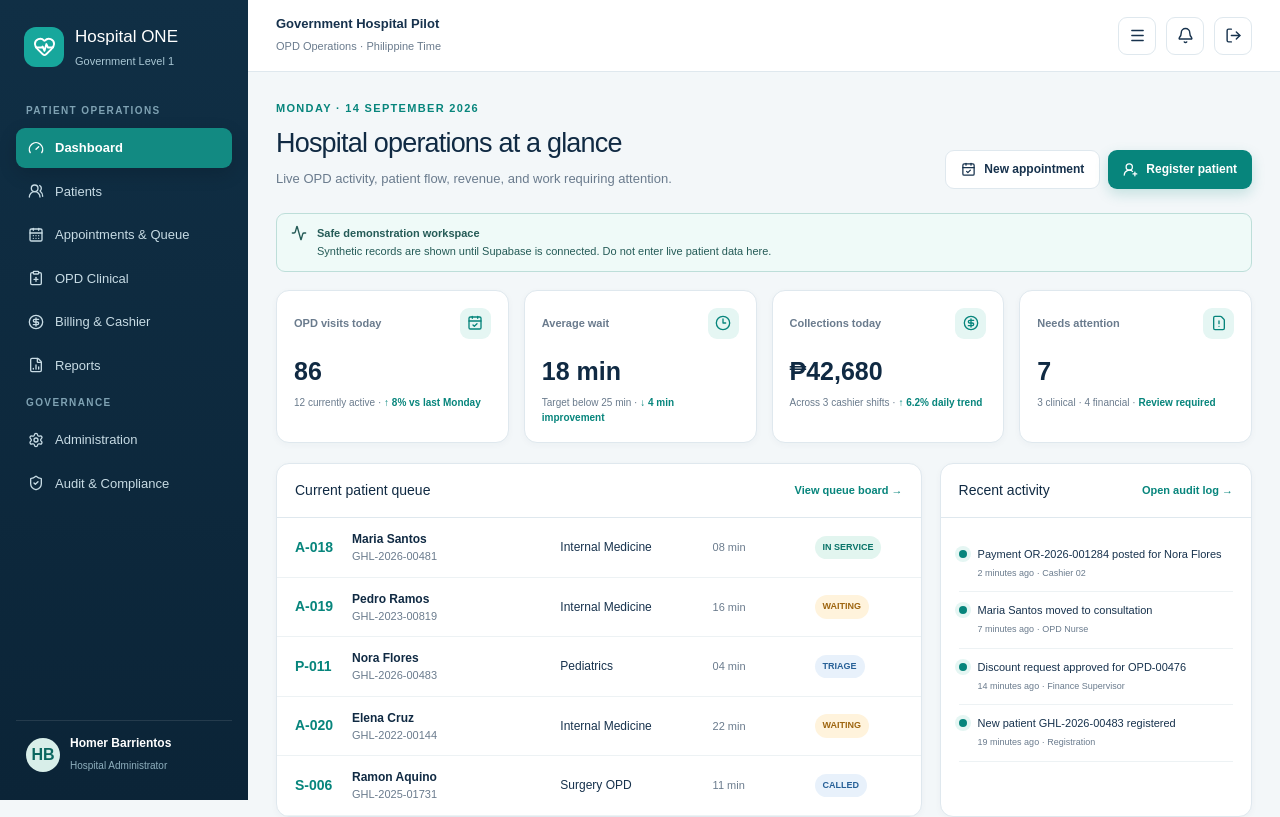
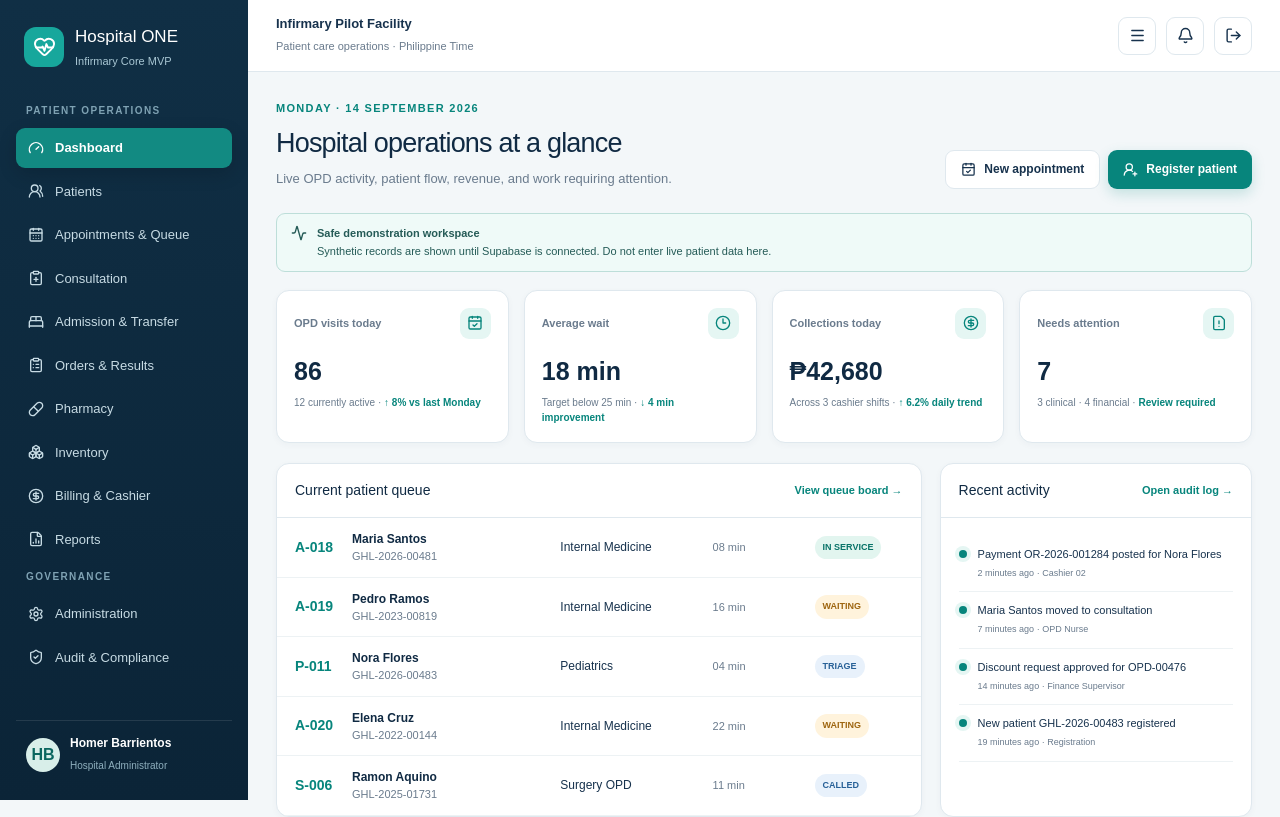
Before and after one commit to homerbarrientos/hospital-information-system, a Next.js app: page / in a window 1280 px wide. Shown: the top 817 px of the page. Built offline with nearby package versions, Linux system fonts and the light colour scheme.

Commit message:
Revise Hospital ONE for Infirmary Core MVP

```diff
--- a/src/components/app-shell.tsx
+++ b/src/components/app-shell.tsx
@@ -1,6 +1,6 @@
 "use client";
-import Link from"next/link";import{usePathname}from"next/navigation";import{Activity,Bell,CalendarDays,CircleDollarSign,ClipboardPlus,FileChartColumn,Gauge,HeartPulse,LogOut,Menu,Settings,ShieldCheck,UsersRound}from"lucide-react";
-const main=[["/","Dashboard",Gauge],["/patients","Patients",UsersRound],["/queue","Appointments & Queue",CalendarDays],["/clinical","OPD Clinical",ClipboardPlus],["/billing","Billing & Cashier",CircleDollarSign],["/reports","Reports",FileChartColumn]]as const;const admin=[["/administration","Administration",Settings],["/audit","Audit & Compliance",ShieldCheck]]as const;
-export function AppShell({children}:{children:React.ReactNode}){const path=usePathname();return <div className="app-shell"><aside className="sidebar"><div className="brand"><div className="brand-mark"><HeartPulse size={23}/></div><div><h1>Hospital ONE</h1><p>Government Level 1</p></div></div><p className="nav-label">Patient operations</p><nav className="nav-list">{main.map(([h,l,I])=><Link key={h} href={h} className={`nav-item ${path===h?"active":""}`}><I size={16}/>{l}</Link>)}</nav><p className="nav-label">Governance</p><nav className="nav-list">{admin.map(([h,l,I])=><Link key={h} href={h} className={`nav-item ${path===h?"active":""}`}><I size={16}/>{l}</Link>)}</nav><div className="profile-card"><div className="avatar">HB</div><div><strong>Homer Barrientos</strong><span>Hospital Administrator</span></div></div></aside><main className="app-main"><header className="topbar"><div className="facility"><strong>Government Hospital Pilot</strong><span>OPD Operations · Philippine Time</span></div><div className="top-actions"><button className="icon-btn" aria-label="Open navigation"><Menu size={17}/></button><button className="icon-btn" aria-label="Notifications"><Bell size={17}/></button><button className="icon-btn" aria-label="Log out"><LogOut size={17}/></button></div></header><div className="content">{children}</div></main></div>}
+import Link from"next/link";import{usePathname}from"next/navigation";import{Activity,BedDouble,Bell,Boxes,CalendarDays,CircleDollarSign,ClipboardList,ClipboardPlus,FileChartColumn,Gauge,HeartPulse,LogOut,Menu,Pill,Settings,ShieldCheck,UsersRound}from"lucide-react";
+const main=[["/","Dashboard",Gauge],["/patients","Patients",UsersRound],["/queue","Appointments & Queue",CalendarDays],["/clinical","Consultation",ClipboardPlus],["/admissions","Admission & Transfer",BedDouble],["/orders","Orders & Results",ClipboardList],["/pharmacy","Pharmacy",Pill],["/inventory","Inventory",Boxes],["/billing","Billing & Cashier",CircleDollarSign],["/reports","Reports",FileChartColumn]]as const;const admin=[["/administration","Administration",Settings],["/audit","Audit & Compliance",ShieldCheck]]as const;
+export function AppShell({children}:{children:React.ReactNode}){const path=usePathname();return <div className="app-shell"><aside className="sidebar"><div className="brand"><div className="brand-mark"><HeartPulse size={23}/></div><div><h1>Hospital ONE</h1><p>Infirmary Core MVP</p></div></div><p className="nav-label">Patient operations</p><nav className="nav-list">{main.map(([h,l,I])=><Link key={h} href={h} className={`nav-item ${path===h?"active":""}`}><I size={16}/>{l}</Link>)}</nav><p className="nav-label">Governance</p><nav className="nav-list">{admin.map(([h,l,I])=><Link key={h} href={h} className={`nav-item ${path===h?"active":""}`}><I size={16}/>{l}</Link>)}</nav><div className="profile-card"><div className="avatar">HB</div><div><strong>Homer Barrientos</strong><span>Hospital Administrator</span></div></div></aside><main className="app-main"><header className="topbar"><div className="facility"><strong>Infirmary Pilot Facility</strong><span>Patient care operations · Philippine Time</span></div><div className="top-actions"><button className="icon-btn" aria-label="Open navigation"><Menu size={17}/></button><button className="icon-btn" aria-label="Notifications"><Bell size={17}/></button><button className="icon-btn" aria-label="Log out"><LogOut size={17}/></button></div></header><div className="content">{children}</div></main></div>}
 export function PageHeading({eyebrow,title,description,action}:{eyebrow:string;title:string;description:string;action?:React.ReactNode}){return <div className="page-heading"><div><p className="eyebrow">{eyebrow}</p><h2>{title}</h2><p className="subtext">{description}</p></div>{action}</div>}
 export function DemoNotice(){return <div className="notice"><Activity size={16}/><div><strong>Safe demonstration workspace</strong>Synthetic records are shown until Supabase is connected. Do not enter live patient data here.</div></div>}
```
